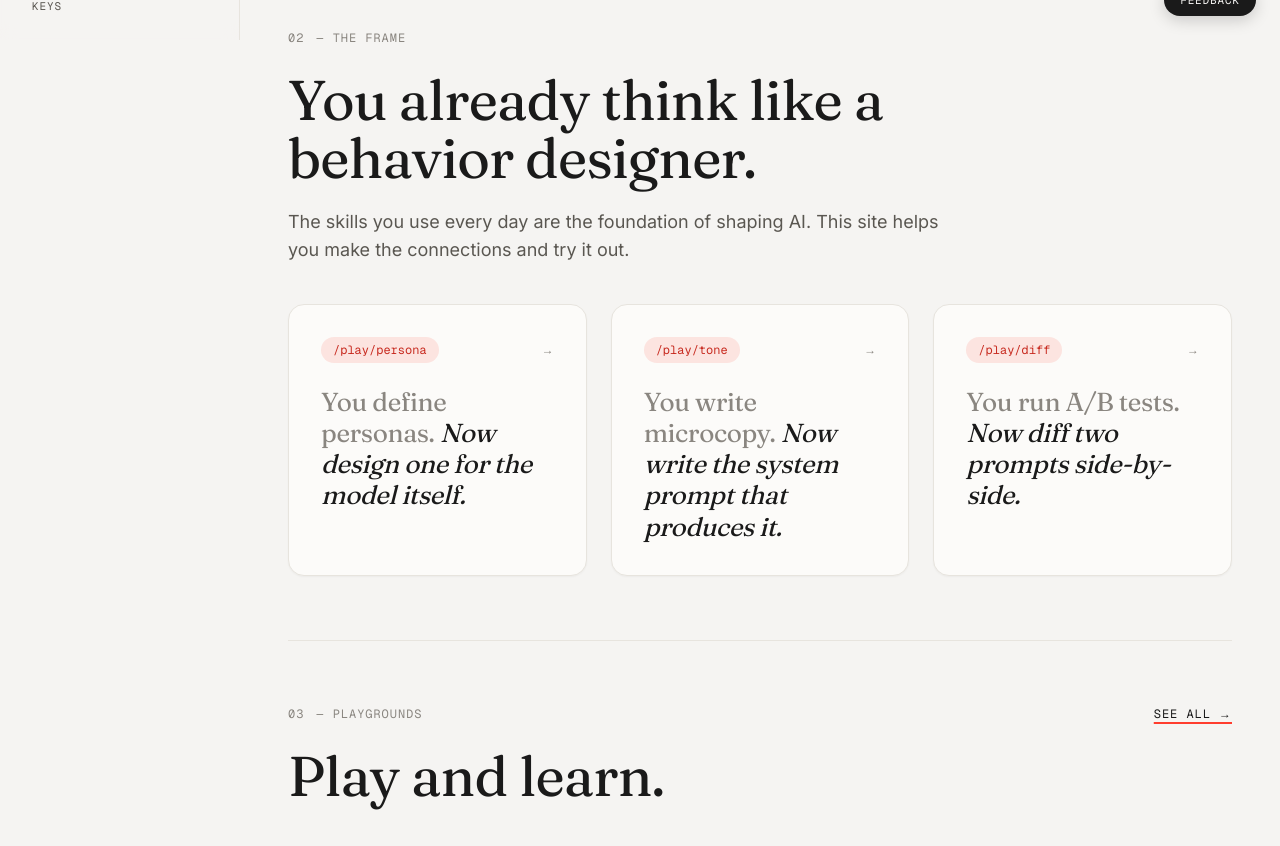
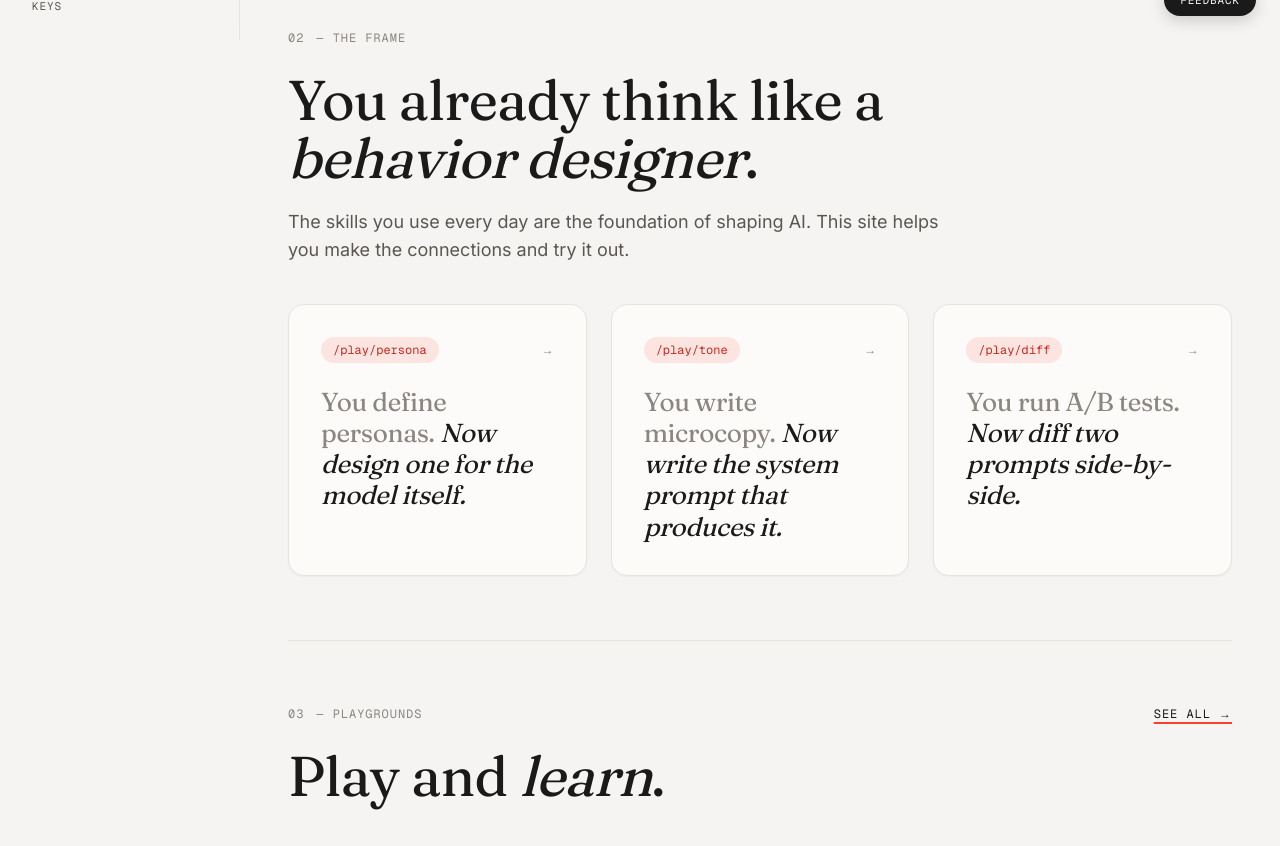
Before and after one commit to jessholbrook/shape, a Next.js app: page / in a window 1280 px wide. Shown: the part 760-1606 px from the top of the page. Built offline with nearby package versions, Linux system fonts and the light colour scheme; no server answers.

Commit message:
Home: apply the hero's italic-noun pattern to all display headings
"Shape *model* behavior." set the pattern; the other three H2s now
follow: "You already think like a *behavior designer*.", "Play and
*learn*.", "Three steps to *get going*."

```diff
--- a/app/page.tsx
+++ b/app/page.tsx
@@ -54,7 +54,7 @@ export default function Home() {
       <section className="mx-auto max-w-[1280px] px-6 md:px-12 py-12 md:py-16">
         <SectionNumber label="The frame">02</SectionNumber>
         <h2 className="font-display text-[40px] md:text-[56px] leading-[1.05] tracking-tight text-ink mt-6 max-w-3xl">
-          You already think like a behavior designer.
+          You already think like a <span className="italic">behavior designer</span>.
         </h2>
         <p className="font-sans text-[18px] leading-[1.55] text-ink-muted mt-5 max-w-2xl">
           The skills you use every day are the foundation of shaping AI.
@@ -91,7 +91,7 @@ export default function Home() {
           <div>
             <SectionNumber label="Playgrounds">03</SectionNumber>
             <h2 className="font-display text-[40px] md:text-[56px] leading-[1.05] tracking-tight text-ink mt-6 max-w-3xl">
-              Play and learn.
+              Play and <span className="italic">learn</span>.
             </h2>
           </div>
           <Link
@@ -139,7 +139,7 @@ export default function Home() {
       <section className="mx-auto max-w-[1280px] px-6 md:px-12 py-12 md:py-16">
         <SectionNumber label="How it works">04</SectionNumber>
         <h2 className="font-display text-[40px] md:text-[56px] leading-[1.05] tracking-tight text-ink mt-6 max-w-3xl">
-          Three steps to get going.
+          Three steps to <span className="italic">get going</span>.
         </h2>
 
         <div className="mt-10 grid grid-cols-1 md:grid-cols-3 gap-6">
```
